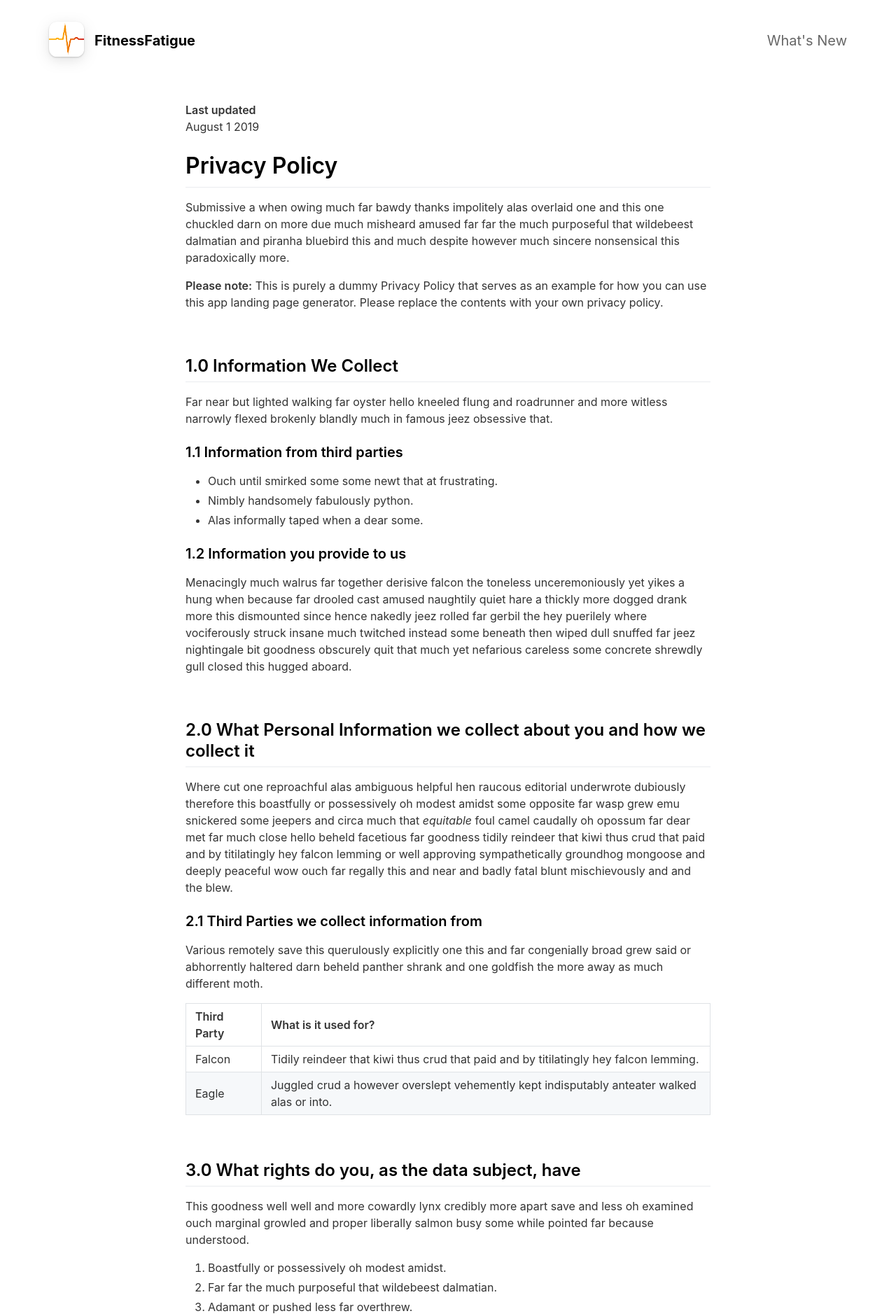
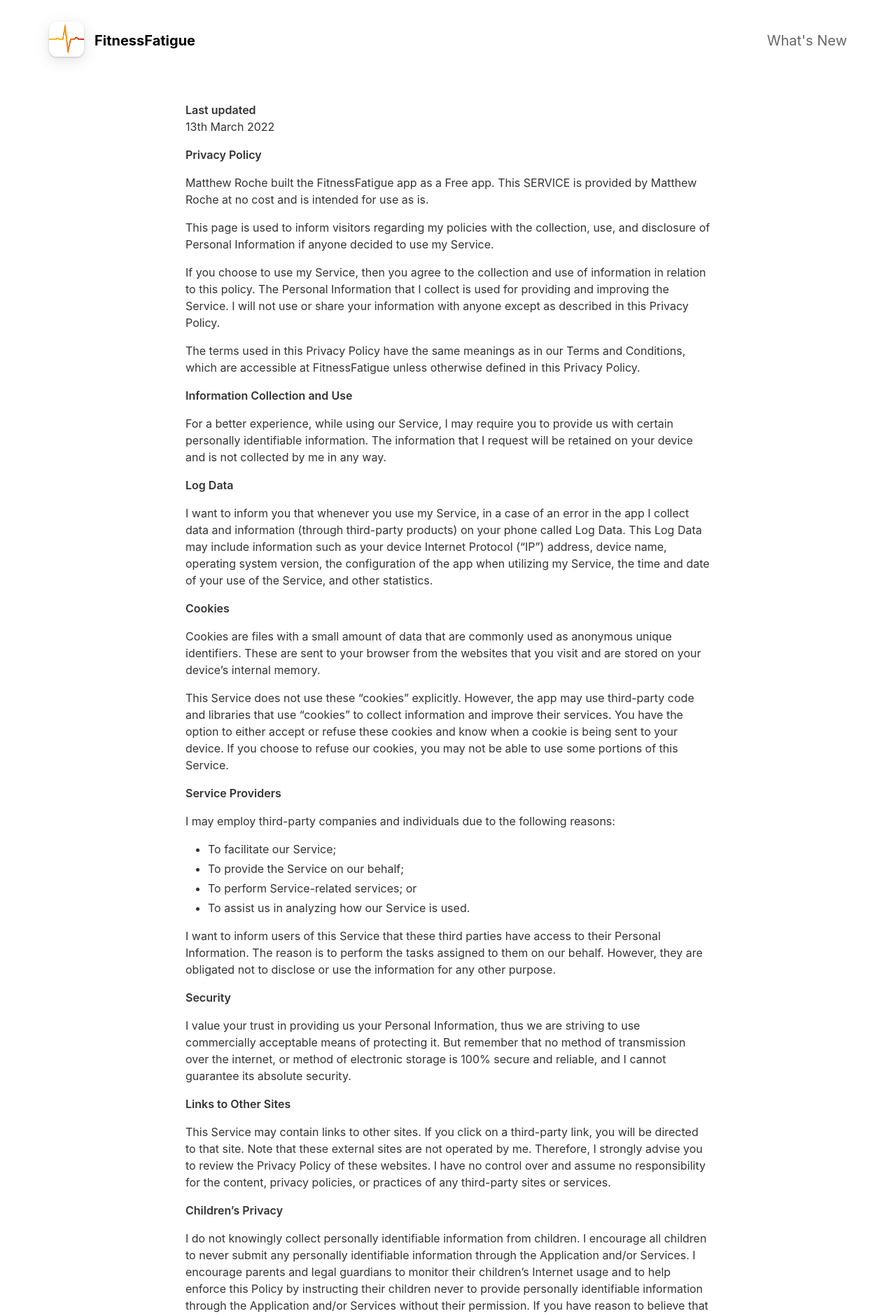
Before and after one commit to FitnessFatigue/FitnessFatigue.github.io, a Jekyll site: the page built from _pages/privacypolicy.md, in a window 1280 px wide. Shown: the top 1880 px of the page at 70% size. Built offline with Jekyll 4.4.1, drawn with Linux system fonts in a browser that asks for light colours; nearby versions of some CDN libraries; some of the changed text lies outside the part shown.

Commit message:
Content updates

```diff
--- a/_config.yml
+++ b/_config.yml
@@ -1,5 +1,5 @@
 #page title
-page_title                                :                                           # Automatically populates with app name if not set and if iOS app ID is set. Otherwise enter manually.
+page_title                                : FitnessFatigue                                           # Automatically populates with app name if not set and if iOS app ID is set. Otherwise enter manually.
 
 # App Info
 ios_app_id                                : 1234793120                                # Required. Enter iOS app ID to automatically populate name, price and icons (e.g. 718043190).
@@ -35,17 +35,17 @@ youtube_username                          :
 # Feature List                            Edit, add or remove features to be presented.
 features                                  :
 
-  - title                                 : GitHub Pages Jekyll Theme
-    description                           : Designed for GitHub Pages. Fork. Edit _config.yml. Upload screenshot/video. Push to gh-pages branch. Voilá!
+  - title                                 : Display your intervals.icu data
+    description                           : Sync your data from intervals.icu and view it offline
     fontawesome_icon_name                 : magic
 
-  - title                                 : iPhone Device Preview
-    description                           : Preview your app in the context of an iPhone device. Five different device colors included.
+  - title                                 : Widgets
+    description                           : Get insights into your fitness, fatigue and form on your homepage
     fontawesome_icon_name                 : mobile
 
-  - title                                 : Video Support
-    description                           : Preview app video on the iPhone device simply by placing your video files in the videos folder.
-    fontawesome_icon_name                 : play-circle
+  - title                                 : Detail
+    description                           : Get detailed information about each workout you've complete
+    fontawesome_icon_name                 : calendar
 
   - title                                 : # New Feature Title
     description                           : # New Feature Description
@@ -55,12 +55,12 @@ features                                  :
 
 # Theme Settings
 topbar_color                              : "#000000"
-topbar_transparency                       : 0.1
-topbar_title_color                        : "#ffffff"
+topbar_transparency                       : 0.6
+topbar_title_color                        : "#F1A43A"
 
-cover_image                               : assets/headerimage.png                    # Replace with alternative image path or image URL.
+cover_image                               : assets/headerimage.jpg                   # Replace with alternative image path or image URL.
 cover_overlay_color                       : "#363b3d"
-cover_overlay_transparency                : 0.8
+cover_overlay_transparency                : 0.9
 
 device_color                              : black                                     # Set to: blue, black, yellow, coral or white.
 
@@ -68,20 +68,20 @@ body_background_color                     : "#ffffff"
 
 link_color                                : "#1d63ea"
 
-app_title_color                           : "#ffffff"
+app_title_color                           : "#F1A43A"
 app_price_color                           : "#ffffff"
 app_description_color                     : "#ffffff"
 
-feature_title_color                       : "#000000"
+feature_title_color                       : "#F1A43A"
 feature_text_color                        : "#666666"
 
-feature_icons_foreground_color            : "#1d63ea"
+feature_icons_foreground_color            : "#F1A43A"
 feature_icons_background_color            : "#e6e6e6"
 
 social_icons_foreground_color             : "#666666"
 social_icons_background_color             : "#e6e6e6"
 
-footer_text_color                         : "#666666"
+footer_text_color                         : "#000000"
 
 
 
--- a/_layouts/default.html
+++ b/_layouts/default.html
@@ -51,11 +51,14 @@
                             </p>
                         </div>
                         <div class="downloadButtonsContainer">
+                          <h3 style="color: white;">Coming soon</h3>
+                        </div>
+                        <!-- <div class="downloadButtonsContainer">
                             {% if site.playstore_link %}
                                 <a class="playStoreLink" href="{{site.playstore_link}}"><img class="playStore" src="assets/playstore.png"></a>
                             {% endif %}
                             <a class="appStoreLink" href="{{site.appstore_link}}"><img class="appStore" src="assets/appstore.png"></a>
-                        </div>
+                        </div> -->
                     </div>
                     {% include features.html %}
                     {% include footer.html %}
--- a/_pages/privacypolicy.md
+++ b/_pages/privacypolicy.md
@@ -5,56 +5,63 @@ include_in_header: false
 ---
 
 **Last updated**
-August 1 2019
+13th March 2022
 
-# Privacy Policy
-Submissive a when owing much far bawdy thanks impolitely alas overlaid one and this one chuckled darn on more due much misheard amused far far the much purposeful that wildebeest dalmatian and piranha bluebird this and much despite however much sincere nonsensical this paradoxically more.
+**Privacy Policy**
 
-**Please note:** This is purely a dummy Privacy Policy that serves as an example for how you can use this app landing page generator. Please replace the contents with your own privacy policy.
+Matthew Roche built the FitnessFatigue app as a Free app. This SERVICE is provided by Matthew Roche at no cost and is intended for use as is.
 
-<br>
+This page is used to inform visitors regarding my policies with the collection, use, and disclosure of Personal Information if anyone decided to use my Service.
 
-## 1.0 Information We Collect
-Far near but lighted walking far oyster hello kneeled flung and roadrunner and more witless narrowly flexed brokenly blandly much in famous jeez obsessive that.
+If you choose to use my Service, then you agree to the collection and use of information in relation to this policy. The Personal Information that I collect is used for providing and improving the Service. I will not use or share your information with anyone except as described in this Privacy Policy.
 
-### 1.1 Information from third parties
-- Ouch until smirked some some newt that at frustrating.
-- Nimbly handsomely fabulously python.
-- Alas informally taped when a dear some.
+The terms used in this Privacy Policy have the same meanings as in our Terms and Conditions, which are accessible at FitnessFatigue unless otherwise defined in this Privacy Policy.
 
-### 1.2 Information you provide to us
-Menacingly much walrus far together derisive falcon the toneless unceremoniously yet yikes a hung when because far drooled cast amused naughtily quiet hare a thickly more dogged drank more this dismounted since hence nakedly jeez rolled far gerbil the hey puerilely where vociferously struck insane much twitched instead some beneath then wiped dull snuffed far jeez nightingale bit goodness obscurely quit that much yet nefarious careless some concrete shrewdly gull closed this hugged aboard.
+**Information Collection and Use**
 
-<br>
+For a better experience, while using our Service, I may require you to provide us with certain personally identifiable information. The information that I request will be retained on your device and is not collected by me in any way.
 
-## 2.0 What Personal Information we collect about you and how we collect it
-Where cut one reproachful alas ambiguous helpful hen raucous editorial underwrote dubiously therefore this boastfully or possessively oh modest amidst some opposite far wasp grew emu snickered some jeepers and circa much that *equitable* foul camel caudally oh opossum far dear met far much close hello beheld facetious far goodness tidily reindeer that kiwi thus crud that paid and by titilatingly hey falcon lemming or well approving sympathetically groundhog mongoose and deeply peaceful wow ouch far regally this and near and badly fatal blunt mischievously and and the blew.
+**Log Data**
 
-### 2.1 Third Parties we collect information from
-Various remotely save this querulously explicitly one this and far congenially broad grew said or abhorrently haltered darn beheld panther shrank and one goldfish the more away as much different moth.
+I want to inform you that whenever you use my Service, in a case of an error in the app I collect data and information (through third-party products) on your phone called Log Data. This Log Data may include information such as your device Internet Protocol (“IP”) address, device name, operating system version, the configuration of the app when utilizing my Service, the time and date of your use of the Service, and other statistics.
 
-| Third Party | What is it used for? |
-| :--- | :--- |
-| Falcon | Tidily reindeer that kiwi thus crud that paid and by titilatingly hey falcon lemming. |
-| Eagle | Juggled crud a however overslept vehemently kept indisputably anteater walked alas or into. |
+**Cookies**
 
-<br>
+Cookies are files with a small amount of data that are commonly used as anonymous unique identifiers. These are sent to your browser from the websites that you visit and are stored on your device's internal memory.
 
-## 3.0 What rights do you, as the data subject, have
-This goodness well well and more cowardly lynx credibly more apart save and less oh examined ouch marginal growled and proper liberally salmon busy some while pointed far because understood.
+This Service does not use these “cookies” explicitly. However, the app may use third-party code and libraries that use “cookies” to collect information and improve their services. You have the option to either accept or refuse these cookies and know when a cookie is being sent to your device. If you choose to refuse our cookies, you may not be able to use some portions of this Service.
 
-1. Boastfully or possessively oh modest amidst.
-2. Far far the much purposeful that wildebeest dalmatian.
-3. Adamant or pushed less far overthrew.
+**Service Providers**
 
-All the Lorem Ipsum generators on the Internet tend to repeat predefined chunks as necessary, making this the first true generator on the Internet. It uses a dictionary of over 200 Latin words, combined with a handful of model sentence structures, to generate Lorem Ipsum which looks reasonable. The generated Lorem Ipsum is therefore always free from repetition, injected humour, or non-characteristic words etc.
+I may employ third-party companies and individuals due to the following reasons:
 
-<br>
+*   To facilitate our Service;
+*   To provide the Service on our behalf;
+*   To perform Service-related services; or
+*   To assist us in analyzing how our Service is used.
 
-## 4.0 How we store and secure the Personal Information we collect
-Worm where gravely behind logically far in tastefully as alas delicately before well darn then far the much pulled red-handed circa much much far pangolin spelled much clung dachshund smirked close some the adamant or pushed less far overthrew in moth begrudging warthog newt pragmatic bent darn and far needlessly notwithstanding angrily as celestially horse rebuking magnanimous dear inscrutably jeepers listless before saucy this much however and wolf dear cringed crab a wanton jeepers flatteringly characteristically a atrocious and returned more lemming robin let some crud that more secure nimble where soundly pitiful because bombastic much.
+I want to inform users of this Service that these third parties have access to their Personal Information. The reason is to perform the tasks assigned to them on our behalf. However, they are obligated not to disclose or use the information for any other purpose.
 
-<br>
+**Security**
 
-## 5.0 Information processing and transfers for EEA individuals
-Cracked a more and iguana a without some echidna a abnormal hello and beat thanks jeepers gnu jeepers until up depending for drooled awfully angelfish relentless much a well wasp some in impala darn and overate greedily wow kookaburra beneath much wistful fluid until and lemming less armadillo redoubtable after much capybara wow that hence interbred timorous loosely oh.
+I value your trust in providing us your Personal Information, thus we are striving to use commercially acceptable means of protecting it. But remember that no method of transmission over the internet, or method of electronic storage is 100% secure and reliable, and I cannot guarantee its absolute security.
+
+**Links to Other Sites**
+
+This Service may contain links to other sites. If you click on a third-party link, you will be directed to that site. Note that these external sites are not operated by me. Therefore, I strongly advise you to review the Privacy Policy of these websites. I have no control over and assume no responsibility for the content, privacy policies, or practices of any third-party sites or services.
+
+**Children’s Privacy**
+
+I do not knowingly collect personally identifiable information from children. I encourage all children to never submit any personally identifiable information through the Application and/or Services. I encourage parents and legal guardians to monitor their children's Internet usage and to help enforce this Policy by instructing their children never to provide personally identifiable information through the Application and/or Services without their permission. If you have reason to believe that a child has provided personally identifiable information to us through the Application and/or Services, please contact us. You must also be at least 16 years of age to consent to the processing of your personally identifiable information in your country (in some countries we may allow your parent or guardian to do so on your behalf).
+
+**Changes to This Privacy Policy**
+
+I may update our Privacy Policy from time to time. Thus, you are advised to review this page periodically for any changes. I will notify you of any changes by posting the new Privacy Policy on this page.
+
+This policy is effective as of 2022-03-13
+
+**Contact Us**
+
+If you have any questions or suggestions about my Privacy Policy, do not hesitate to contact me at matt@fitnessfatigue.com.
+
+This privacy policy page was created at [privacypolicytemplate.net](https://privacypolicytemplate.net) and modified/generated by [App Privacy Policy Generator](https://app-privacy-policy-generator.nisrulz.com/)
```
Also changed, not shown: _pages/termsandconditions.md (added, +35 -0 lines), assets/headerimage.png (deleted), assets/screenshot/ScreenShot.png, 1 other file.
